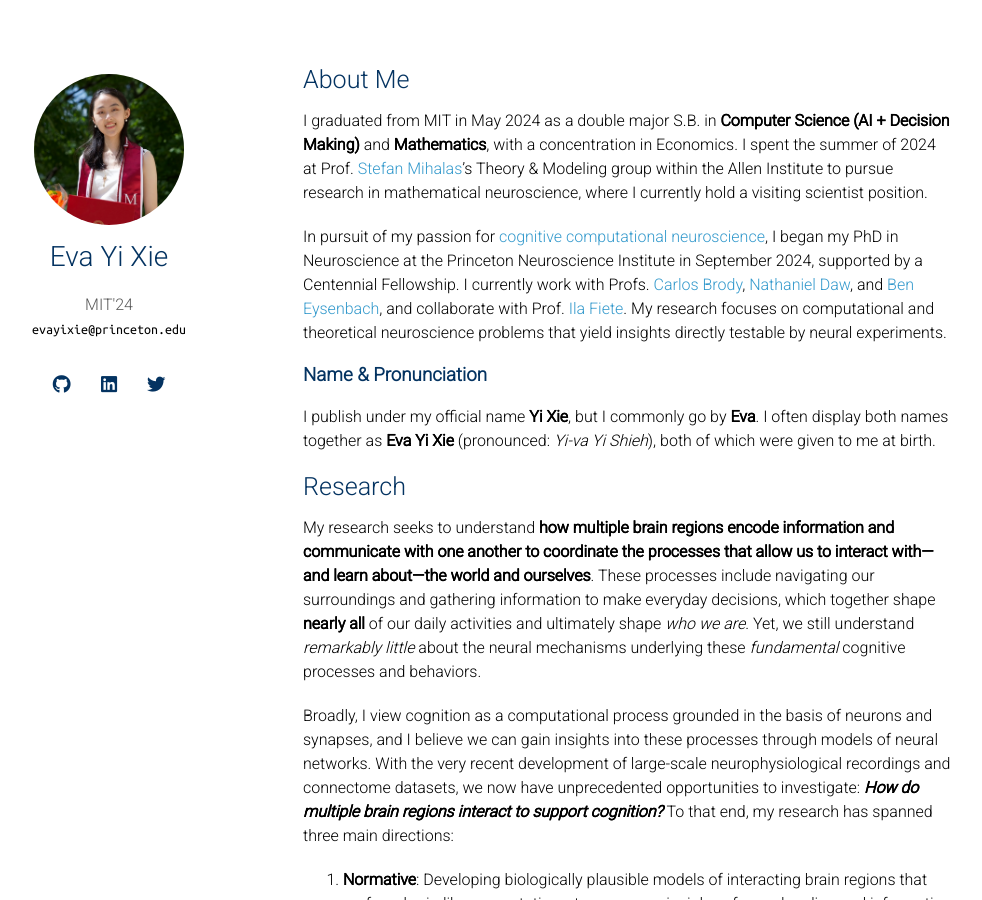
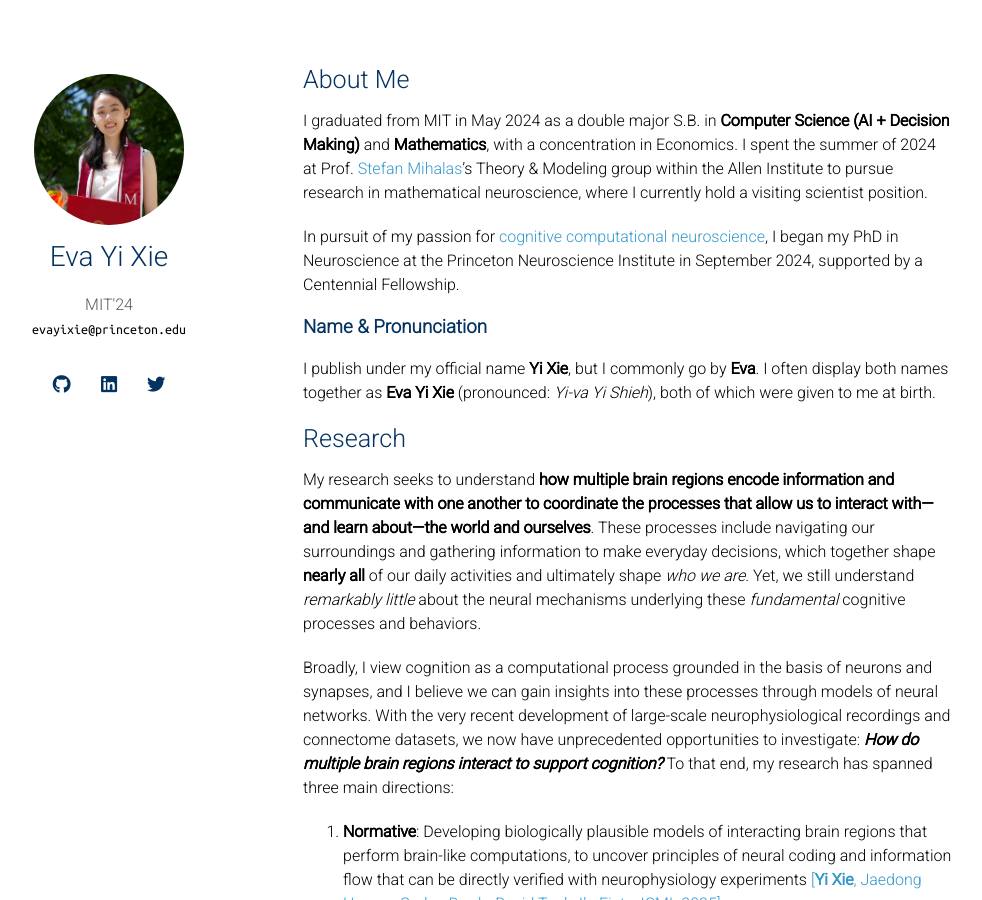
Before and after one commit to minzsiure/minzsiure.github.io, a Jekyll site: the page built from index.md, in a window 1280 px wide and 900 px high. Shown: the whole window, without its empty margins (167-1149 px from the left). Built offline with Jekyll 4.4.1, drawn with Linux system fonts in a browser that asks for light colours; nearby versions of some CDN libraries; a style sheet for code colours, icons or effects is not loaded; our own code applies the rules of GitHub Pages for plain Markdown files.

Commit message:
making advising private for now

```diff
--- a/index.md
+++ b/index.md
@@ -6,7 +6,9 @@ layout: homepage
 
 I graduated from MIT in May 2024 as a double major S.B. in <b>Computer Science (AI + Decision Making)</b> and <b>Mathematics</b>, with a concentration in Economics. I spent the summer of 2024 at Prof.  <a href="https://alleninstitute.org/person/stefan-mihalas/" target=_blank> Stefan Mihalas</a>'s Theory & Modeling group within the Allen Institute to pursue research in mathematical neuroscience, where I currently hold a visiting scientist position. <br>
 
-In pursuit of my passion for <a href="https://www.nature.com/articles/s41593-018-0210-5#:~:text=The%20goal%20of%20cognitive%20computational,perform%20real%2Dworld%20cognitive%20tasks" target="_blank">cognitive computational neuroscience</a>, I began my PhD in Neuroscience at the Princeton Neuroscience Institute in September 2024, supported by a Centennial Fellowship. I currently work with Profs. <a href="https://brodylab.org/" target="_blank">Carlos Brody</a>, <a href="https://dawlab.princeton.edu/" target="_blank">Nathaniel Daw</a>, and <a href="https://ben-eysenbach.github.io/" target="_blank">Ben Eysenbach</a>, and collaborate with Prof. <a href="https://mcgovern.mit.edu/profile/ila-fiete/" target="_blank">Ila Fiete</a>. My research focuses on computational and theoretical neuroscience problems that yield insights directly testable by neural experiments.
+In pursuit of my passion for <a href="https://www.nature.com/articles/s41593-018-0210-5#:~:text=The%20goal%20of%20cognitive%20computational,perform%20real%2Dworld%20cognitive%20tasks" target="_blank">cognitive computational neuroscience</a>, I began my PhD in Neuroscience at the Princeton Neuroscience Institute in September 2024, supported by a Centennial Fellowship.
+<!-- I currently work with Profs. <a href="https://brodylab.org/" target="_blank">Carlos Brody</a>, <a href="https://dawlab.princeton.edu/" target="_blank">Nathaniel Daw</a>, and <a href="https://ben-eysenbach.github.io/" target="_blank">Ben Eysenbach</a>, and collaborate with Prof. <a href="https://mcgovern.mit.edu/profile/ila-fiete/" target="_blank">Ila Fiete</a>.
+My research focuses on computational and theoretical neuroscience problems that yield insights directly testable by neural experiments. -->
 
 ### Name & Pronunciation
 I publish under my official name <b>Yi Xie</b>, but I commonly go by <b>Eva</b>. I often display both names together as <b>Eva Yi Xie</b> (pronounced: <em>Yi-va Yi Shieh</em>), both of which were given to me at birth.
```
